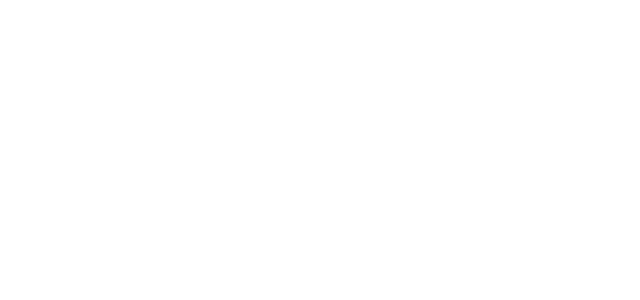
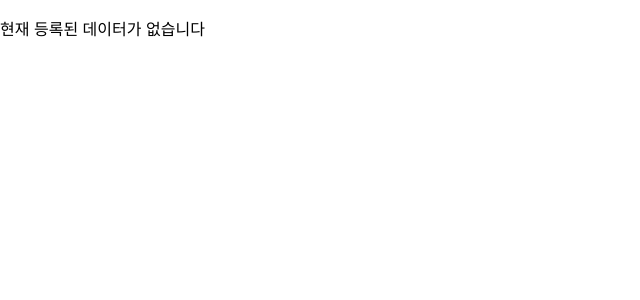
Before and after one commit to DevOps0906/insure_211018, a React (Create React App) app in the folder insure/: page /hospitalDetail in a window 1280 px wide. Shown: the top 300 px of the page, without its empty margins (0-640 px from the left). Built offline with nearby package versions, Linux system fonts and the light colour scheme.

Commit message:
병원 상세 정보 조회

```diff
--- a/insure/package.json
+++ b/insure/package.json
@@ -5,6 +5,7 @@
   "dependencies": {
     "axios": "^0.23.0",
     "cra-template": "1.1.2",
+    "query-string": "^7.0.1",
     "react": "^17.0.2",
     "react-dom": "^17.0.2",
     "react-router-dom": "^5.3.0",
--- a/insure/src/App.js
+++ b/insure/src/App.js
@@ -2,6 +2,7 @@ import React from "react";
 import { BrowserRouter as Router, Switch, Route } from "react-router-dom";
 import ApiTest from "./commponents/ApiTest";
 import Hospital from "./page/Hospital";
+import HospitalDetail from "./page/HospitalDetail";
 import NewsPage from "./page/NewsPage";
 import PharmacyPage from "./page/PharmacyPage";
 
@@ -21,6 +22,9 @@ function App() {
         <Route path="/hospital" exact>
           <Hospital></Hospital>
         </Route>
+        <Route path="/hospitalDetail" exact>
+          <HospitalDetail></HospitalDetail>
+        </Route>
       </Switch>
     </Router>
   );
--- a/insure/src/commponents/Hospital/HospitalListItem.js
+++ b/insure/src/commponents/Hospital/HospitalListItem.js
@@ -16,6 +16,7 @@ const HospitalAddress = styled.div``;
 const HospitalListItem = ({ addr, clCd, clCdNm, yadmNm, ykiho }) => {
   const moveToHospitalDetail = () => {
     console.log(ykiho);
+    window.location.href = `/hospitalDetail?ykiho=${ykiho}`;
   };
   return (
     <HospitalListItemBlock>
--- /dev/null
+++ b/insure/src/page/HospitalDetail.js
@@ -0,0 +1,37 @@
+import React, { useState, useEffect } from "react";
+import queryString from "query-string";
+import { useLocation } from "react-router-dom";
+
+const HospitalDetail = () => {
+  const { search } = useLocation();
+  const [result, setResult] = useState();
+  const { ykiho } = queryString.parse(search);
+  useEffect(() => {
+    getHospitalDetailData();
+  }, []);
+  const getHospitalDetailData = () => {
+    console.log("콤포넌트가 마운트 될때 실행됩니다.");
+    //axios
+  };
+
+  return (
+    <div>
+      {result !== undefined && (
+        <>
+          <p>{result.mfrnIntrsIlnsCdNm1}</p>
+          <p>{result.mfrnIntrsIlnsCdNm2}</p>
+          <p>{result.mfrnIntrsIlnsCdNm3}</p>
+          <p>{result.mfrnIntrsIlnsCdNm4}</p>
+          <p>{result.mfrnIntrsIlnsCdNm5}</p>
+        </>
+      )}
+      {result === undefined && (
+        <>
+          <p>현재 등록된 데이터가 없습니다</p>
+        </>
+      )}
+    </div>
+  );
+};
+
+export default HospitalDetail;
```
Also changed, not shown: 1 other file (tests, documents, lock files or other folders).
